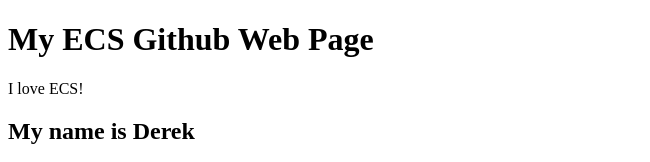
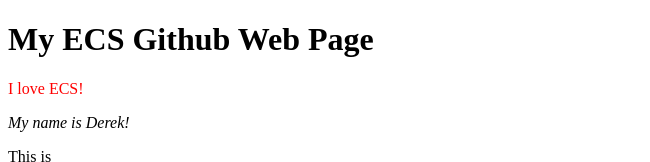
Before and after one commit to Edwiuhgkud/Edwiuhgkud.github.io, a plain HTML site: page index.html in a window 1280 px wide. Shown: the top 162 px of the page, without its empty margins (0-650 px from the left). Drawn offline with Linux system fonts and the light colour scheme.

Commit message:
Update index.html

```diff
--- a/index.html
+++ b/index.html
@@ -4,12 +4,19 @@
 <body>
 
 <h1>My ECS Github Web Page</h1>
-<p>I love ECS!</p>
+<p style="color:red;">I love ECS!</p>
 
-<h2>My name is Derek</h2>
+<p><i>My name is Derek!</i></p>
    <!--This is a comment -->
    <p>This is<br>a paragraph<br>with line breaks.</p>
+   <!-- Comments are not displayed in the browser -->
 
 <a href="https://www.google.com/"> This is a link </a>
 </body>
 </html>
+<body>
+
+<img src="img_girl.jpg" width="500" height="600">
+
+</body>
+</html>
```
